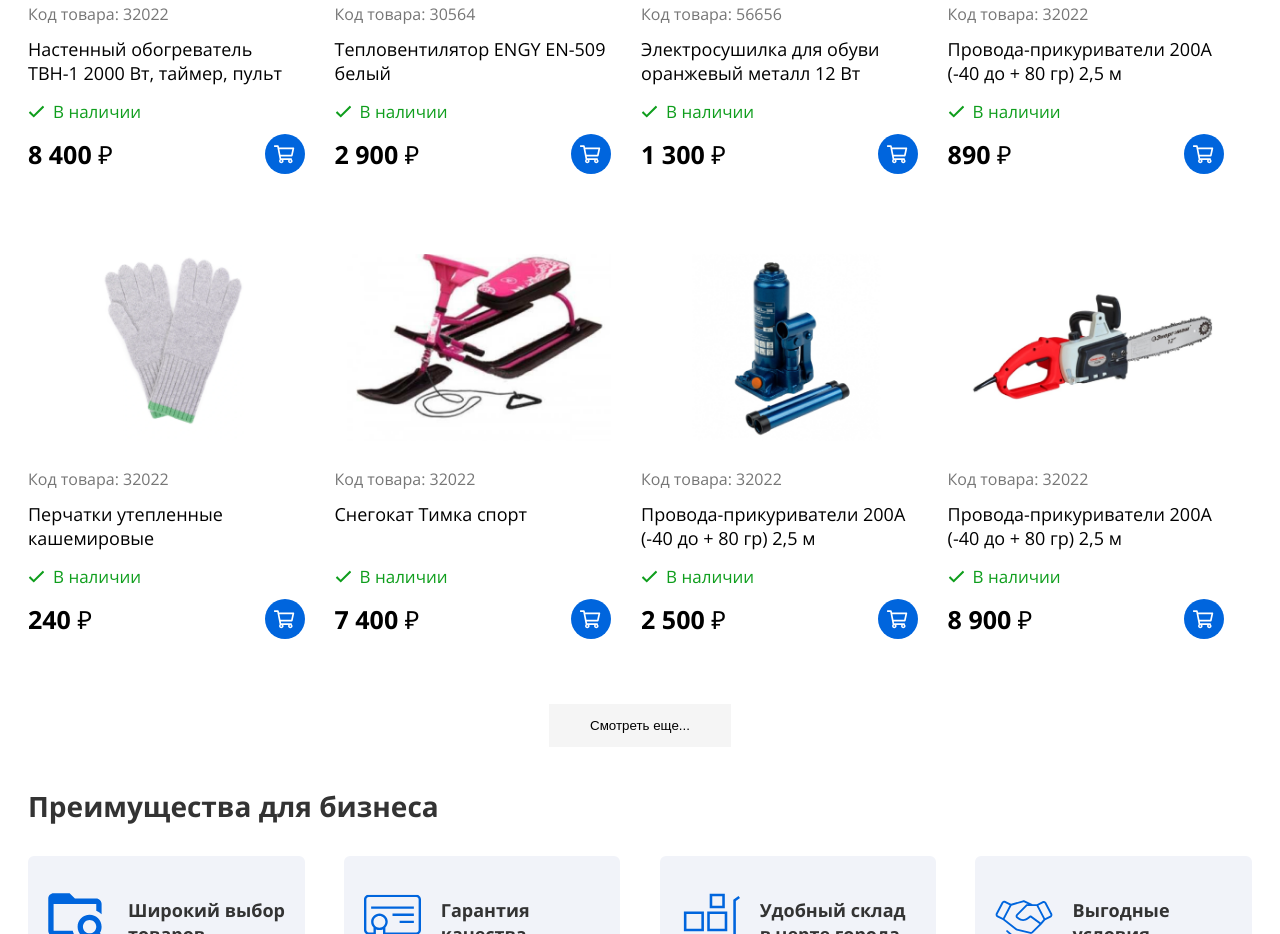
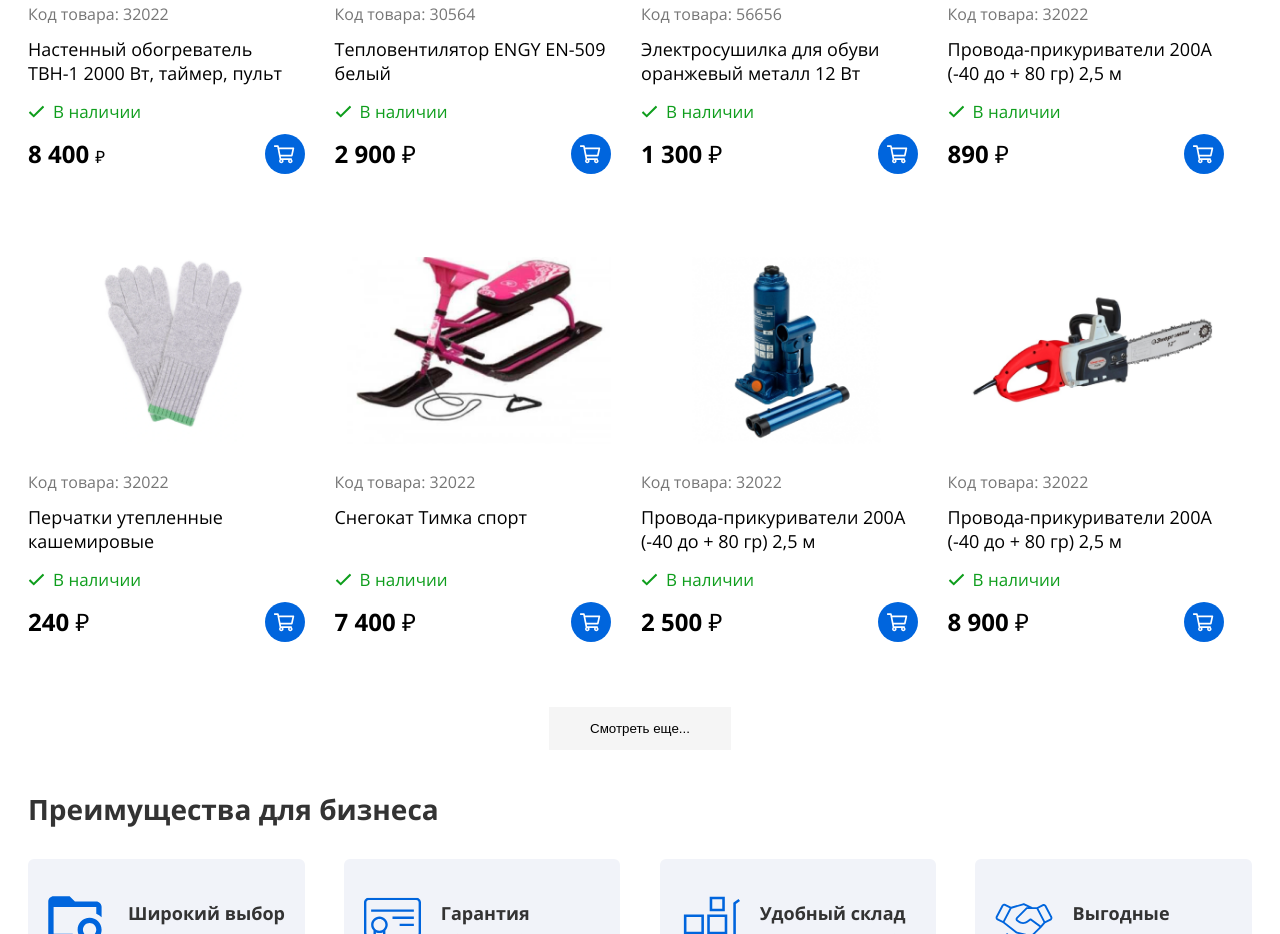
Before and after one commit to OskarsKaraman/test, a plain HTML site: page index.html in a window 1280 px wide. Shown: the part 998-1932 px from the top of the page. Drawn offline with nearby package versions, Linux system fonts and the light colour scheme; files whose address does not match are found by name.

Commit message:
Update main.css

```diff
--- a/css/main.css
+++ b/css/main.css
@@ -251,7 +251,7 @@ section.cat__sec {
 
 .sezon__prise__is {
     font-family: 'OpenSans-Bold';
-    font-size: 25px;
+    font-size: 24px;
     line-height: 40px;
     color: #000;
 }
@@ -340,6 +340,11 @@ section.sezon_sec {
     margin-bottom: 15px;
 }
 
+.sezon__prise__is span {
+    font-size: 17px;
+    font-family: 'OpenSans-Regular';
+}
+
 footer {
 
 }
```
